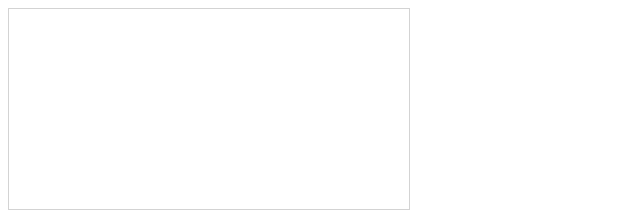
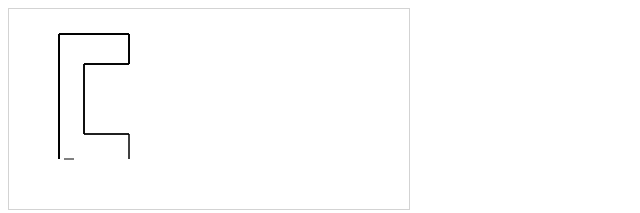
Before and after one commit to Kohlmyer1234/LOGO, a plain HTML site: page index.html in a window 1280 px wide. Shown: the whole page, without its empty margins (0-640 px from the left). Drawn offline with Linux system fonts and the light colour scheme.

Commit message:
done with first letter

```diff
--- a/index.html
+++ b/index.html
@@ -3,27 +3,44 @@
 <body>
 
 <canvas id="MyCanvas" width="400" height="200" style="border:1px solid #d3d3d3;">
+canvas tag is not supported.</canvas>
 
+<script>
+var c = document.getElementById("MyCanvas");
+var ctx = c.getContext("2d");
 
-
-
-
-
-
-
-
-
-
-
-
-
-
-
-
-
-
-
-
+/*line*/
+ctx.moveTo(50,25);
+ctx.lineTo(50,150);
+ctx.stroke();
+/*line*/
+ctx.moveTo(50,25);
+ctx.lineTo(120,25);
+ctx.stroke();
+/*line*/
+ctx.moveTo(120,25);
+ctx.lineTo(120,55);
+ctx.stroke();
+/*line*/
+ctx.moveTo(75,55);
+ctx.lineTo(120,55);
+ctx.stroke();
+/*line*/
+ctx.moveTo(75,55);
+ctx.lineTo(75,125);
+ctx.stroke();
+/*line*/
+ctx.moveTo(75,125);
+ctx.lineTo(120,125);
+ctx.stroke();
+/*line*/
+ctx.moveTo(120,125);
+ctx.lineTo(120,150);
+ctx.stroke();
+/*line*/
+ctx.moveTo(55,150);
+ctx.lineTo(65,150);
+ctx.stroke();
 
 
 
```
